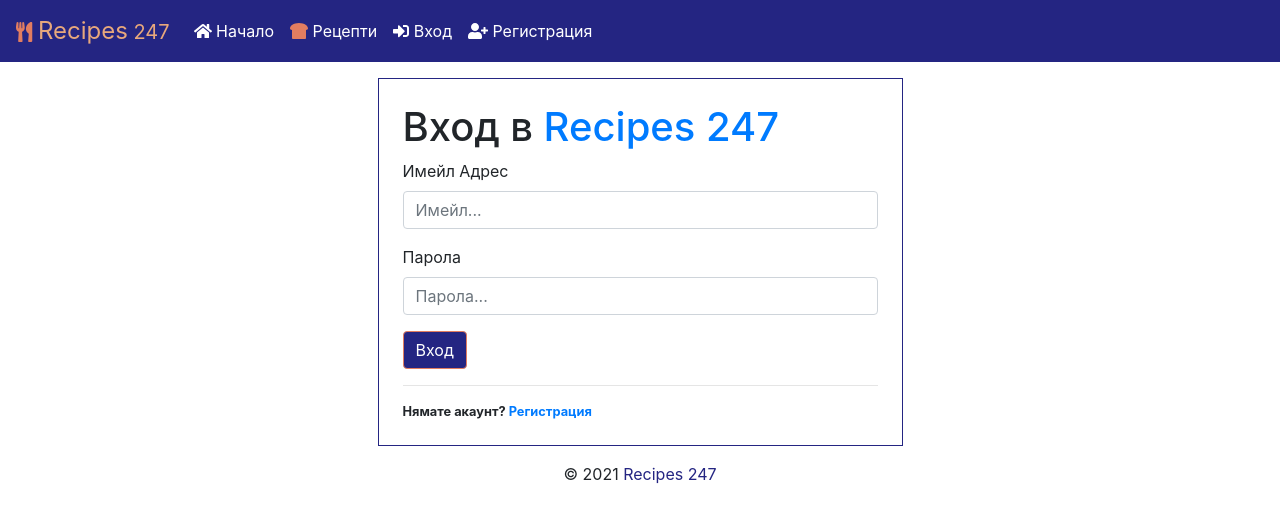
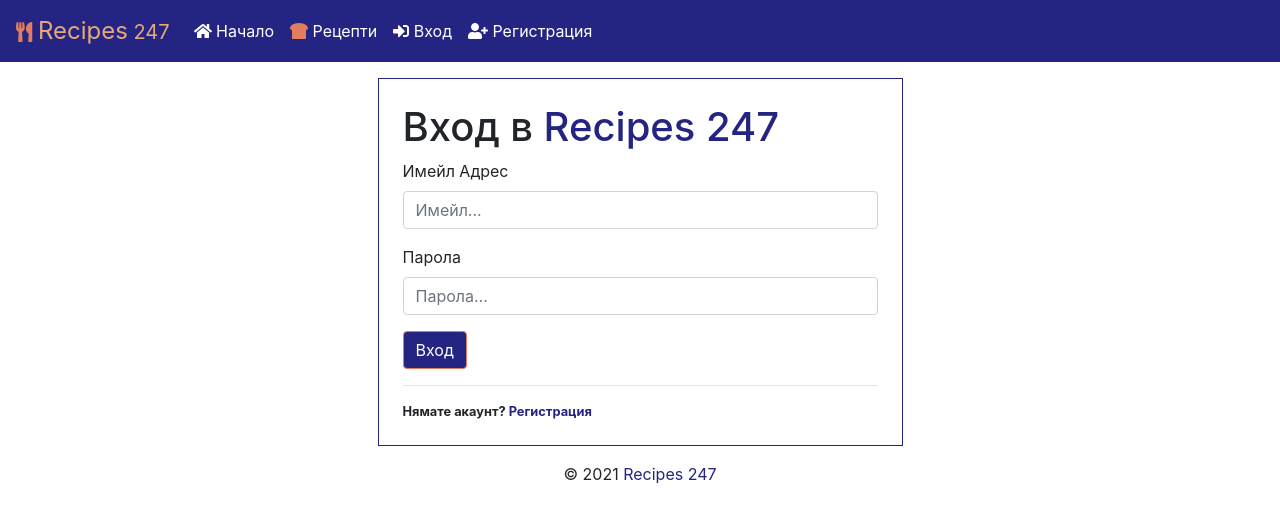
Before and after one commit to vanchobe/recipe247, a React (Create React App) app: page /login in a window 1280 px wide. Shown: the top 522 px of the page. Built offline with nearby package versions, Linux system fonts and the light colour scheme; no server answers.

Commit message:
add some styles to register and login pages

```diff
--- a/src/components/auth/Login.js
+++ b/src/components/auth/Login.js
@@ -36,7 +36,7 @@ const Login = props => {
           className={styles.bdForm}
         >
           <h1>
-            Вход в <Link to="/">
+            Вход в <Link className={styles.loginTitle} to="/">
               Recipes 247
             </Link>
           </h1>
@@ -72,7 +72,7 @@ const Login = props => {
           <hr />
 
           <Form.Text className="font-weight-bold">
-          Нямате акаунт? <Link to="/register">Регистрация</Link>
+          Нямате акаунт? <Link className={styles.loginTitle} to="/register">Регистрация</Link>
           </Form.Text>
         </Form>
         </Container>
--- a/src/components/auth/Login.module.css
+++ b/src/components/auth/Login.module.css
@@ -2,3 +2,9 @@
     padding: 1.5rem;
     border: 1px solid #242582;
 }
+.loginTitle {
+    color: #242582;
+}
+.loginTitle:hover {
+    color: #e27d60;
+}
--- a/src/components/auth/Register.js
+++ b/src/components/auth/Register.js
@@ -38,7 +38,7 @@ const Register = props => {
       <Container className='col-md-6 mt-3'>
              <Form onSubmit={handleSubmit}  className={styles.bdForm}>
              <h2>
-            Регистрация в <Link to="/">
+            Регистрация в <Link className={styles.registerTitle} to="/">
               Recipes 247
             </Link>
           </h2>
@@ -65,7 +65,7 @@ const Register = props => {
 }
           <hr></hr>
           <Form.Text className="font-weight-bold">
-          Имате създаден акаунт? <Link to="/login">Вход</Link>
+          Имате създаден акаунт? <Link className={styles.registerTitle} to="/login">Вход</Link>
           </Form.Text>
         </Form>
         </Container>
--- a/src/components/auth/Register.module.css
+++ b/src/components/auth/Register.module.css
@@ -2,3 +2,9 @@
     padding: 1.5rem;
     border: 1px solid #242582;
 }
+.registerTitle {
+    color: #242582;
+}
+.registerTitle:hover {
+    color: #e27d60;
+}
```
